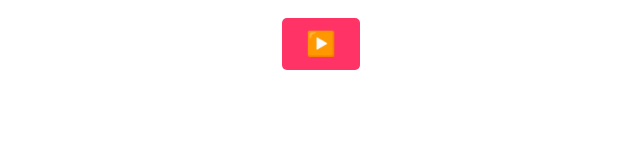
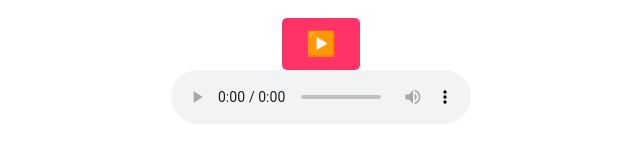
Before and after one commit to Preksha0420/Valentine, a React (Create React App) app: page / in a window 1280 px wide. Both pictures are taken after a click on the button "▶️". Shown: the part 377-540 px from the top of the page, without its empty margins (319-959 px from the left). Built offline with nearby package versions, Linux system fonts and the light colour scheme.

Commit message:
New changes in audio button

```diff
--- a/src/App.js
+++ b/src/App.js
@@ -67,7 +67,7 @@ function App() {
         ▶️
       </button>
       {audioPlaying && (
-        <audio loop>
+        <audio controls loop>
           <source src="Ed Sheeran - Perfect.mp3" type="audio/mp3" />
           Your browser does not support the audio element.
         </audio>
```
